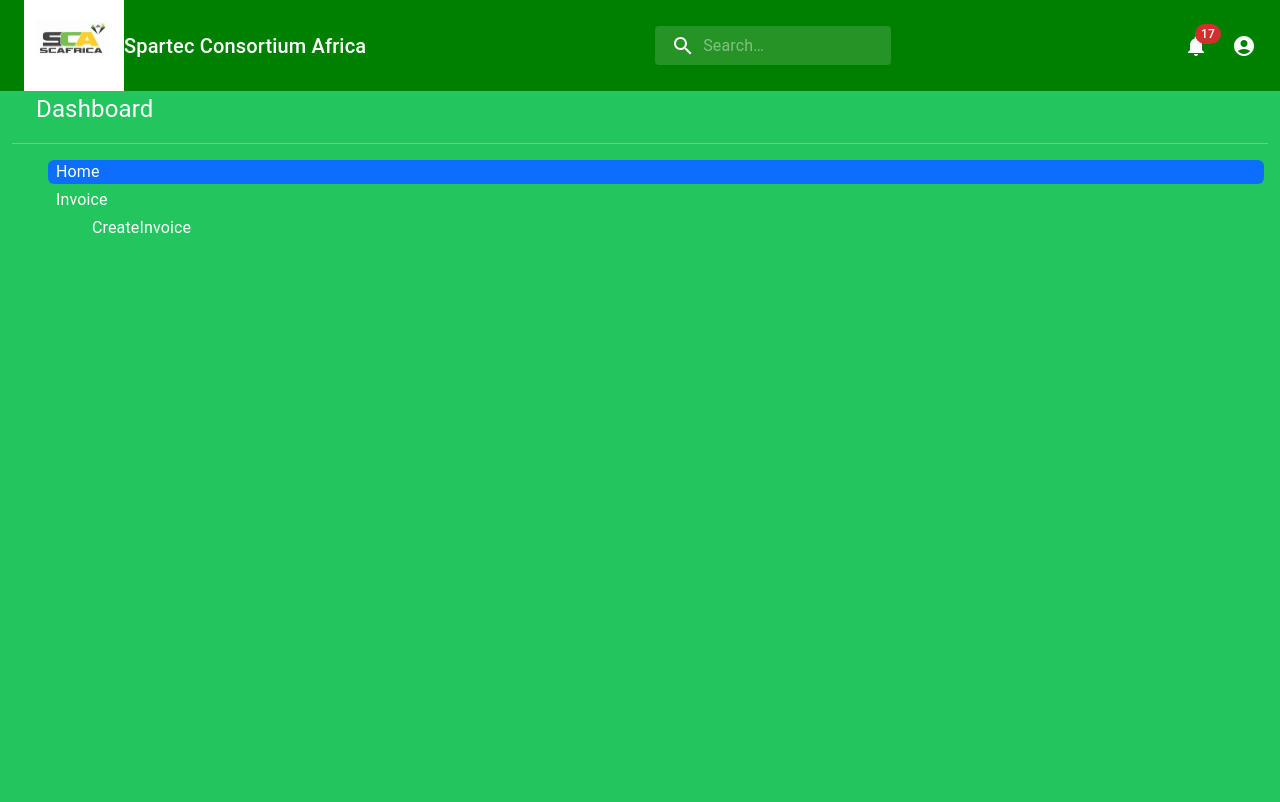
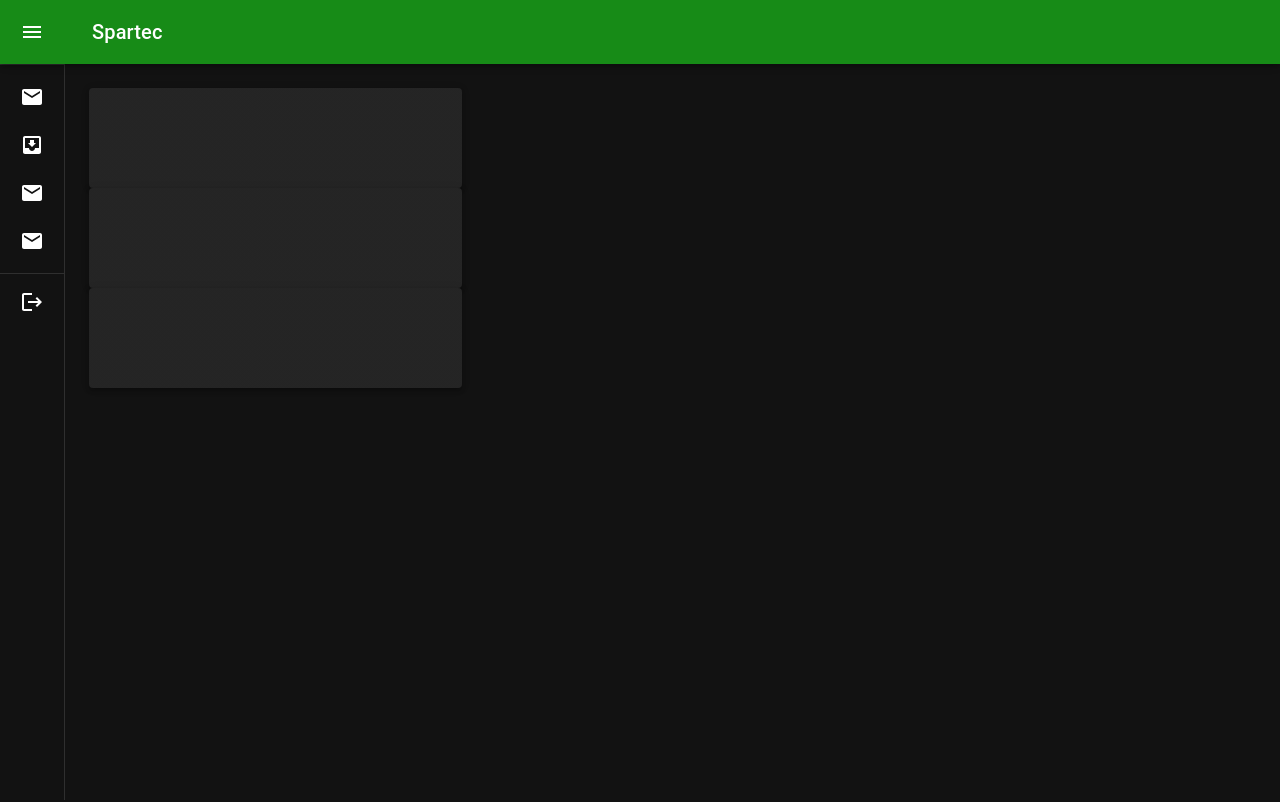
Before and after one commit to dohd/SCA-Track, a React (Create React App) app in the folder scainvoice/: page / in a window 1280 px wide. Shown: the top 802 px of the page. Built offline with nearby package versions, Linux system fonts and the light colour scheme.

Commit message:
new dashboard without submenu

```diff
--- a/scainvoice/src/App.js
+++ b/scainvoice/src/App.js
@@ -2,43 +2,22 @@
 import './App.css';
 import Topbar from "./components/Topbar"
 import Home from "./pages/home/Home"
-
-import Invoice from "./pages/Invoice/InvoiceList"
-import Sidebar from "./components/sidebar/Sidebar"
-import Customer  from './pages/customer/Customer';
+import Customer from'./pages/customer/Customer';
+import Dashboard from './pages/dashboard/Dashboard';
 import {BrowserRouter, RouterProvider} from "react-router-dom";
 import {BrowserRouter as Router,Route,Routes,Link} from "react-router-dom";
 
 function App() {
   return (
-
-    <Router>
-    <Topbar />
-    <div className="container">
-      <Sidebar />
-      <div className="container mt-5 text-center">
-      <BrowserRouter>
-        <nav>
-          <Link className="nav-link" to="/">
-            Home
-          </Link>
-          <Link className="nav-link" to="customers">
-            Customers
-          </Link>
-        </nav>
-      <Routes>
-        <Route  path="/" component={Home} />
-        <Route path="/Invoice" component={Invoice} />
-
-        <Route path="/Customer" component={Customer} />
-
-
-
-      </Routes>
+    <>
+    <BrowserRouter>
+        <Routes>
+          <Route path="dashboard/*" element={<Dashboard />} />
+          <Route path="home/" element={<Home />} />
+          <Route path="Customer/" element={<Customer />} />
+        </Routes>
       </BrowserRouter>
-      </div>
-    </div>
-  </Router>
+    </>
 
 
 
--- a/scainvoice/src/components/dashboard/Dashboard.jsx
+++ /dev/null
@@ -1,42 +0,0 @@
-import React from 'react'
-import 'bootstrap/dist/css/bootstrap.min.css'
-import 'bootstrap/js/dist/dropdown'
-
-
-
-export default function Dashboard() {
-  return (
-    <div className='container-fluid'>
-        <div className='row'>
-        <div className='col-auto-col-sm-2 bg-green-500 d-flex flex-column justify-content-between min-vh-100'>
-            <div>
-                <div className='text-decoration-none ms-4 d-flex align-items-center text-white d-none d-sm-inline'>
-                    <span className='fs-4'>Dashboard</span>
-                    <hr className='text-white d-none d-sm-block'></hr>
-                    <ul class="nav-pills flex-column">
-  <li class="nav-item text-white m-1">
-    <a class="nav-link active" aria-current="page" href="#">
-    <i className='bi bi-speedometer2'></i>
-    <span className='ms-2'>Home</span></a>
-  </li>
-  <li class="nav-item text-white m-1">
-    <a class="nav-link " aria-current="page" data-bs-toggle='collapse' href="#submenu">
-    <i className='bi bi-grid'></i>
-    <span className='ms-2'>Invoice</span>
-    <i className='bi bi-arrow-down-short'></i></a>
-  </li>
-  <ul class="nav-collapse ms-1 ">
-  <li class="nav-item text-white m-1">
-    <a class="nav-link " aria-current="page" href="#">
-    <i className='bi bi-speedometer2'></i>
-    <span className='ms-2'>CreateInvoice</span></a>
-  </li>
-  </ul>
-
-</ul>
-                </div>
-
-            </div>
-            </div></div></div>
-  )
-}
--- a/scainvoice/src/index.js
+++ b/scainvoice/src/index.js
@@ -6,7 +6,7 @@ import {createBrowserRouter, RouterProvider} from "react-router-dom";
 import Root from "./routes/root";
 import ErrorPage from "./error-page";
 import CreateInvoice from "./pages/Invoice/CreateInvoice";
-import InvoiceList from "./pages/Invoice/InvoiceList";
+import Dashboard from './pages/dashboard/Dashboard';
 import Distributors from "./pages/distributors/Distributors";
 import  CreateNewCustomer from "./pages/customer/CreateNewCustomer";
 import CustomerRecords from "./pages/customer/CustomerRecords";
@@ -18,6 +18,7 @@ import RegenerateInvoice from './pages/Invoice/RegenerateInvoice';
 
 const router = createBrowserRouter([
     {
+       path:"dashboard/*" ,element:<Dashboard />,
         path: "/",
         element: <Root/>,
         errorElement: <ErrorPage/>,
--- a/scainvoice/src/pages/dashboard/Sidelist.jsx
+++ b/scainvoice/src/pages/dashboard/Sidelist.jsx
@@ -7,20 +7,21 @@ import ListItemIcon from '@mui/material/ListItemIcon';
 import ListItemText from '@mui/material/ListItemText';
 import InboxIcon from '@mui/icons-material/MoveToInbox';
 import Box from '@mui/material/Box';
-import {dispatch} from 'react'
+import {dispatch,link} from 'react'
 import { Route, useNavigate ,Routes} from 'react-router-dom';
-import Distributors from '../../components/distributors/Distributors'
+
 import { IconButton, Tooltip } from '@mui/material';
 import MailIcon from '@mui/icons-material/Mail';
 import Divider from '@mui/material/Divider';
 import Typography from '@mui/material/Typography';
 import List from '@mui/material/List';
 import MuiDrawer from '@mui/material/Drawer';
-import Home from '../../components/home/Home';
+import Home from '../home/Home';
 import Logout from '@mui/icons-material/Logout'
+import Customer from '../customer/Customer';
+import Invoice from '../Invoice/InvoiceList';
 
-
-import distributors from '../../components/distributors/Distributors';
+import Distributors from '../distributors/Distributors'
 const drawerWidth = 240;
 
 
@@ -80,6 +81,8 @@ const Sidelist=({open,setOpen})=> {
     {title:'Home',icon:<MailIcon/>,link:'',component:<Home{...{setselectedLink,link:''}}/>},
     {title:'Distributors',icon:<InboxIcon/>,link:'distributors',component:<
       Distributors {...{setselectedLink,link:'distributors'}}/>},
+      {title:'Invoice',icon:<MailIcon/>,link:'invoice',component:<Invoice{...{setselectedLink,link:''}}/>},
+      {title:'Customer',icon:<MailIcon/>,link:'customer',component:<Customer{...{setselectedLink,link:''}}/>},
   ],[])
 
   return (
@@ -102,7 +105,7 @@ const Sidelist=({open,setOpen})=> {
                   px: 2.5,
                 }}
                 onClick={()=>navigate(item.link)}
-                selected ={selectedLink=== item,link}
+                selected ={selectedLink === item,link}
               >
                 <ListItemIcon
                   sx={{
--- a/scainvoice/src/pages/home/Home.jsx
+++ b/scainvoice/src/pages/home/Home.jsx
@@ -1,7 +1,31 @@
-import React from 'react'
+import React, { useEffect,useState } from 'react'
+import {link} from 'react'
+import Box from '@mui/material/Box';
+import { Paper } from '@mui/material';
 
 export default function Home() {
+  const [selectedLink, setselectedLink] = useState('');
+
+  useEffect(() => {
+    setselectedLink(link);
+  }, []);
   return (
-    <div>Home</div>
+    <Box
+    sx={{
+      display:{xs:'flex',md:'grid'},
+      gridTemplateColumns:'repeat(3,1fr)',
+      gridAutoRows: 'minmax(100px,auto)',
+      gap:3,
+      textAlign:'center',
+      flexDirection:'column',
+    }}>
+      <Paper elevation={3} sx={{p:3}}>
+
+
+      </Paper>
+
+
+
+    </Box>
   )
 }
--- a/scainvoice/src/routes/root.jsx
+++ b/scainvoice/src/routes/root.jsx
@@ -1,5 +1,5 @@
 import Topbar from "../components/Topbar";
-import Dashboard from "../components/dashboard/Dashboard";
+import Dashboard from "../pages/dashboard/Dashboard";
 import Sidebar from "../components/sidebar/Sidebar";
 import React from "react";
 import {Outlet} from "react-router-dom";
@@ -8,11 +8,11 @@ import {Outlet} from "react-router-dom";
 export default function Root() {
     return (
         <>
-            <Topbar/>
+
             <Dashboard/>
             <div className="container">
-                <Sidebar/>
-                {/*    /!* outlet is where children will be rendered *!/*/}
+
+                {/*  <Topbar/> <Sidebar/>  /!* outlet is where children will be rendered *!/*/}
 
                 <Outlet/>
             </div>
```
